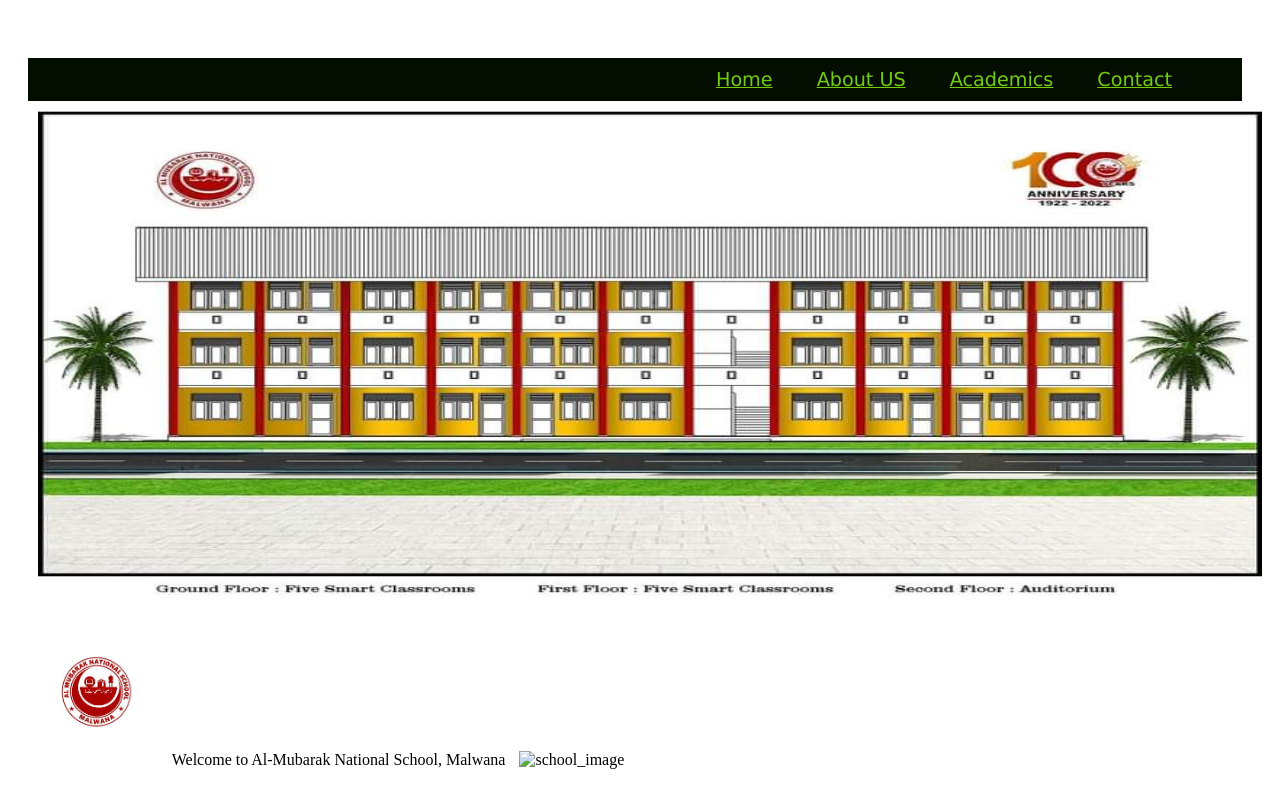
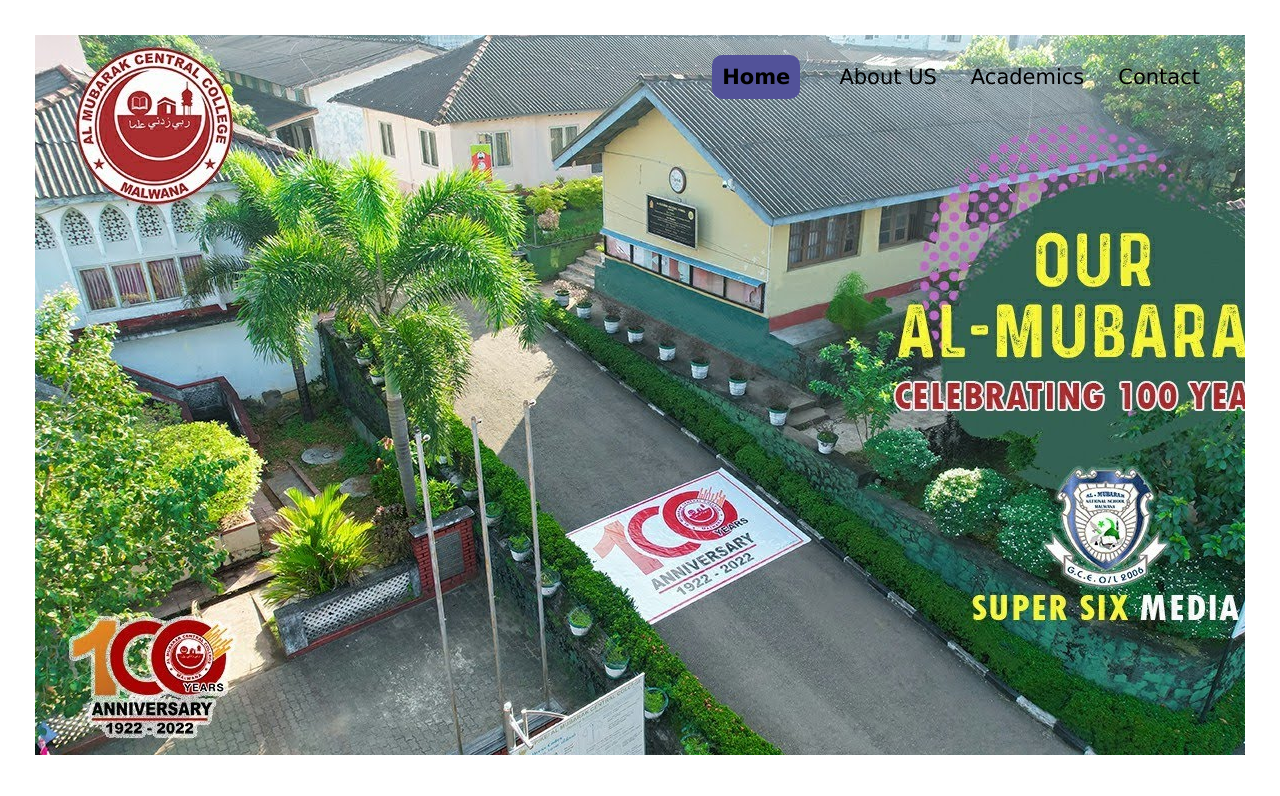
Before and after one commit to rash-ad/School_website, a plain HTML site: page index.html in a window 1280 px wide. Shown: the top 796 px of the page. Drawn offline with Linux system fonts and the light colour scheme.

Commit message:
i have changed nav to background  image also

```diff
--- a/Assets/Css/index.css
+++ b/Assets/Css/index.css
@@ -1,14 +1,42 @@
 *{
     padding:10px;
+    margin:5px;
 
 
+}
+.image{
+    background-image: url(/Assets/Image/mainSchool.jpg);
+    background-repeat: no-repeat;
+    height:800px;
+
+}
+.nav-section {
+   text-align: right;
+   margin-right:10px;
+    margin-top:10px;
+    text-decoration:none;
+
+
+}
+.nav-section a{
+    text-align:right;
+    text-decoration: none;
+}
+
+.active{
+    background-color:rgb(82, 82, 153);
+    margin:20px;
+    padding: 10px;
+    border-radius: 10px;
+    font-weight:bold;
+    text-decoration:none;
 
 }
 a{
 
     font-family:'Lucida Sans', 'Lucida Sans Regular', 'Lucida Grande', 'Lucida Sans Unicode', Geneva, Verdana, sans-serif;
-    font-size:larger;
-    color:rgb(115, 204, 13);
+    font-size:21px;
+    color:rgb(0, 0, 0);
     background-color: none;
 
 
@@ -34,9 +62,14 @@
 }
 
 .background-img{
-    background-image:initial;
-    width:100%;
+
+    width:100dvh;
     height:500px;
+    background-image: url("/Assets/Image/school.jpeg");
+    background-repeat: no-repeat;
+
+
+
 }
 p{
     line-break:none;
@@ -45,10 +78,7 @@
    font-size:20px;
 }
 nav{
-    margin-right:10px;
-    margin-top:10px;
-    background-color:rgb(3, 14, 1);
-    text-align:right;
+
 
 
 
@@ -58,6 +88,9 @@
    padding:0px;
 
    margin-right: 40px;
+   text-decoration:none;
+   position: relative;
+
 
 
 
--- a/index.html
+++ b/index.html
@@ -7,59 +7,61 @@
     <link rel='styleSheet' href='Assets/Css/index.css'>
     <title>School Website</title>
 </head>
-<section>
 
 
+<body>
+    <div class="image">
+
+        <div class="nav-section">
+            <a class="active" href="index.html">Home</a>
+            <a class="" href="About.html">About US</a>
+            <a class="" href="Academics.html">Academics</a>
+            <a class="" href="Contact.html">Contact</a>
 
 
-</section>
-
-<body>
+</div>
+</div>
 
 
+        <img src="Assets/icon/images.jpg" class="icons"> Welcome to Al-Mubarak National School, Malwana </h1>
 
-    <nav>
-        <a href="index.html">Home</a>
-        <a href="About.html">About US</a>
-        <a href="Academics.html">Academics</a>
-        <a href="Contact.html">Contact</a>
-        <span></span>
-    </nav>
-    <img src="Assets/image/school.jpeg" class ="background-img">
-    <img src="Assets/icon/images.jpg"class="icons"> Welcome to Al-Mubarak National School, Malwana </h1>
-    <img src="Assets/Image/school_image.png" alt="school_image">
         <p class="descriptions">
             Founded in 1922, Al-Mubarak National School, Malwana stands as a proud pillar of education in the Western
-        Province of Sri Lanka. For over a century, our school has been dedicated to shaping disciplined, knowledgeable,
+            Province of Sri Lanka. For over a century, our school has been dedicated to shaping disciplined,
+            knowledgeable,
             and compassionate students who are ready to take on life’s challenges with confidence.
 
             Today, Al-Mubarak is a thriving 1AB National School with over 2,500 students and 70+ passionate teachers,
             offering education from Grade 6 to Advanced Level across Science, Commerce, Arts, and Technology streams.
 
-        Our campus features modern facilities, including smart classrooms, a technical laboratory, and a newly opened
+            Our campus features modern facilities, including smart classrooms, a technical laboratory, and a newly
+            opened
             three-storey building with an auditorium—reflecting our commitment to quality education and innovation.
 
-        At Al-Mubarak, we believe in academic excellence, moral values, and holistic growth—empowering every student to
+            At Al-Mubarak, we believe in academic excellence, moral values, and holistic growth—empowering every student
+            to
             become a responsible, confident, and forward-thinking citizen.
         </p>
 
+    </div>
 
     <p>
         <br>
-    <h1>🌟 Why Choose Us</h1>
+    <h1> Why Choose Us</h1>
     <div class="list">
-        ✅ Over 100 years of trusted excellence<br>
-        ✅ Experienced and passionate teachers<br>
-        ✅ Smart classrooms & modern facilities<br>
-        ✅ Strong academic and extracurricular programs<br>
-        ✅ A caring and inclusive school environment<br>
+        Over 100 years of trusted excellence<br>
+        Experienced and passionate teachers<br>
+        Smart classrooms & modern facilities<br>
+        Strong academic and extracurricular programs<br>
+        A caring and inclusive school environment<br>
     </div>
     </p>
     <h1 style="font-size:60px;">
         Beyond the Classroom
     </h1>
 
-   <p class="descriptions"> We believe in holistic education. Along with academics, students actively participate in:</p>
+    <p class="descriptions"> We believe in holistic education. Along with academics, students actively participate in:
+    </p>
 
     <ul class="ul_decorate">
         <img src="Assets/Image/sports.jpg" class="image_unique">
@@ -80,6 +82,7 @@
     <h2 style="font-size:50px; color:green; font-family:'Franklin Gothic Medium', 'Arial Narrow', Arial, sans-serif;">
         Dedicated Staff
     </h2>
+
     <p class="descriptions">
         Our greatest strength lies in our highly qualified, dedicated, and caring team of teachers who form the heart of
         Al-Mubarak National School, Malwana.
@@ -103,7 +106,7 @@
 
     <footer style="text-align: center;">
 
-    &copy;   2025 Al-Mubarak National School, Malwana. All Rights Reserved. | Designed & Developed by Rashad.
+        &copy; 2025 Al-Mubarak National School, Malwana. All Rights Reserved. | Designed & Developed by Rashad.
 
 </body>
 
```
Also changed, not shown: About.html (+11 -0 lines), Academics.html (+8 -0 lines), Contact.html (+8 -0 lines). Lines whose indentation alone changed are shown as unchanged.
